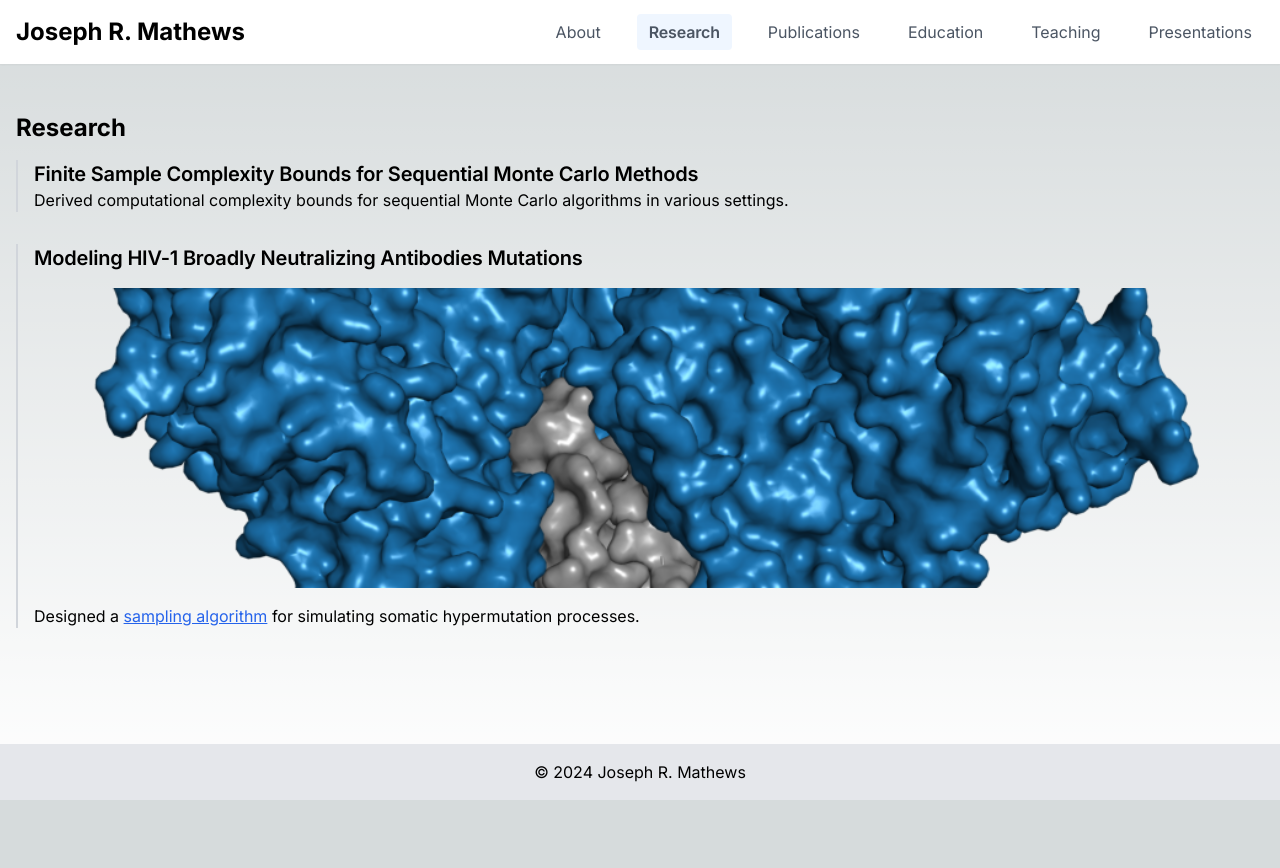
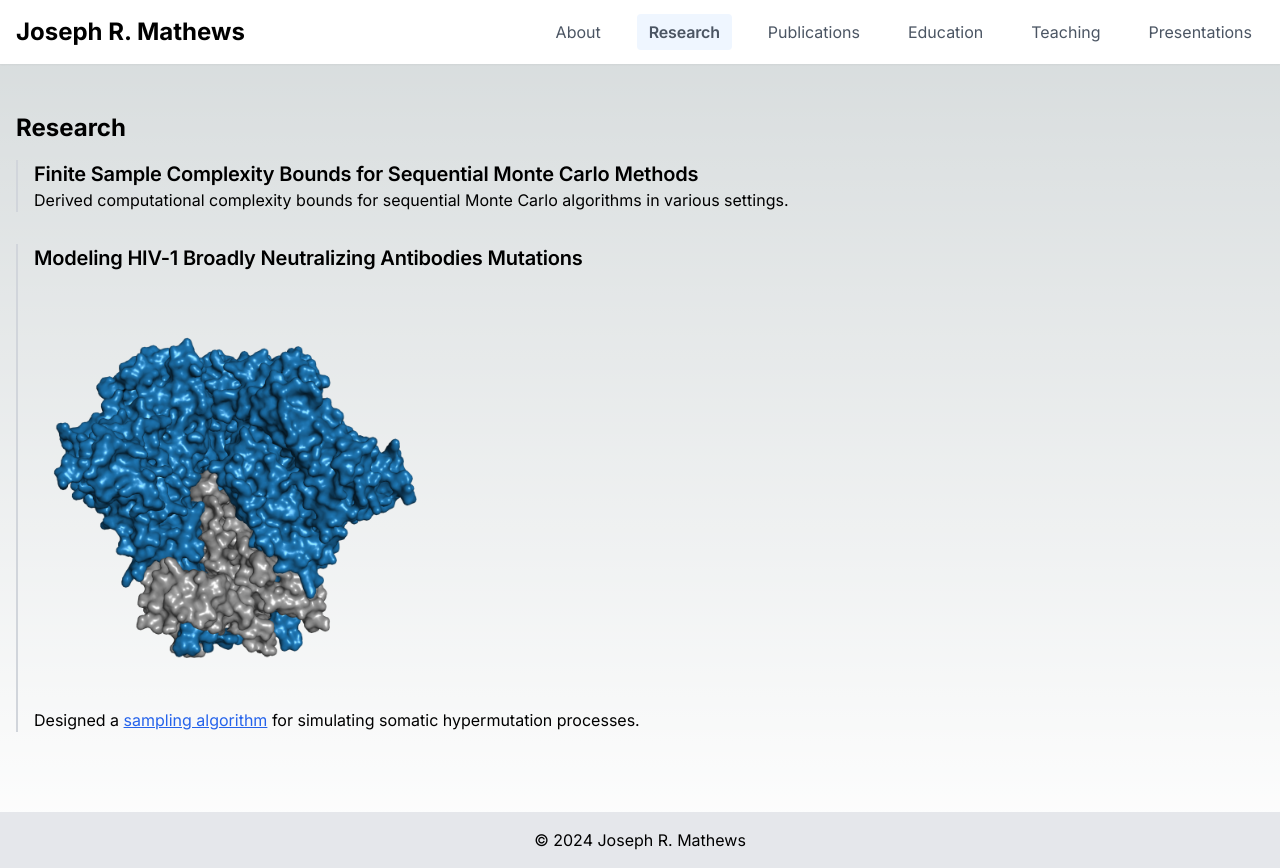
Before and after one commit to bassimeledath/joe-website, a Next.js app: page /research in a window 1280 px wide. Before the commit the page ends 800 px from the top, so only its background shows below. Built offline with nearby package versions, Linux system fonts and the light colour scheme.

Commit message:
image alignment

```diff
--- a/app/research/page.tsx
+++ b/app/research/page.tsx
@@ -11,12 +11,12 @@ export default function Research() {
           <div className="border-l-2 border-gray-300 pl-4">
             <h3 className="text-xl font-semibold">{experience.title}</h3>
             {experience.imagePath && (
-              <div className="my-4 relative w-full h-[300px]">
+              <div className="my-4 relative w-3/4 aspect-[16/7]">
                 <Image
                   src={experience.imagePath}
                   alt={experience.title}
                   fill
-                  className="object-cover rounded-lg"
+                  className="object-left object-contain rounded-lg"
                 />
               </div>
             )}
```
